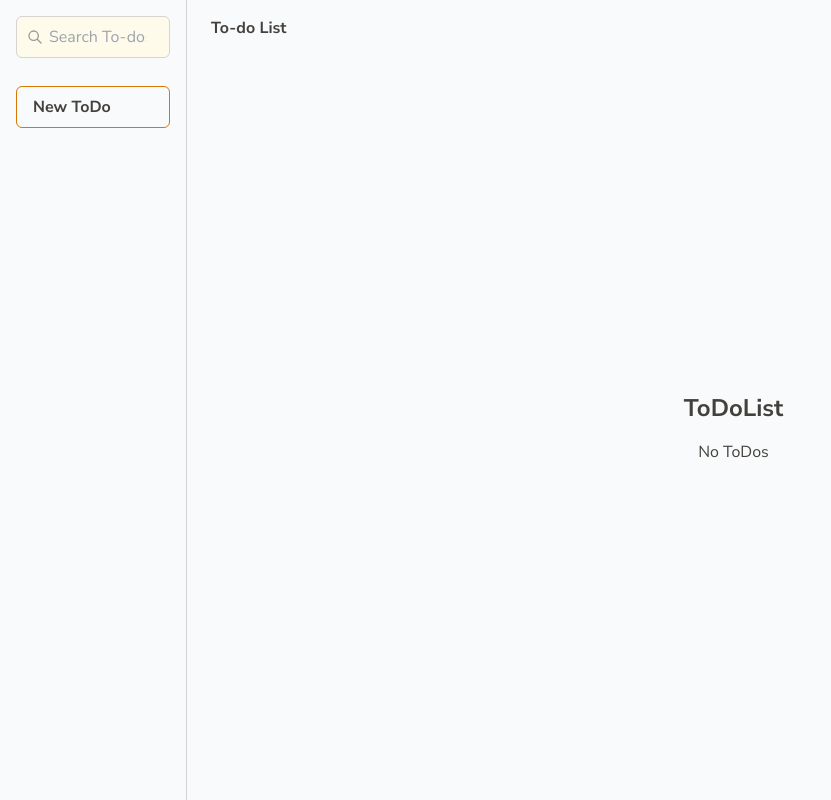
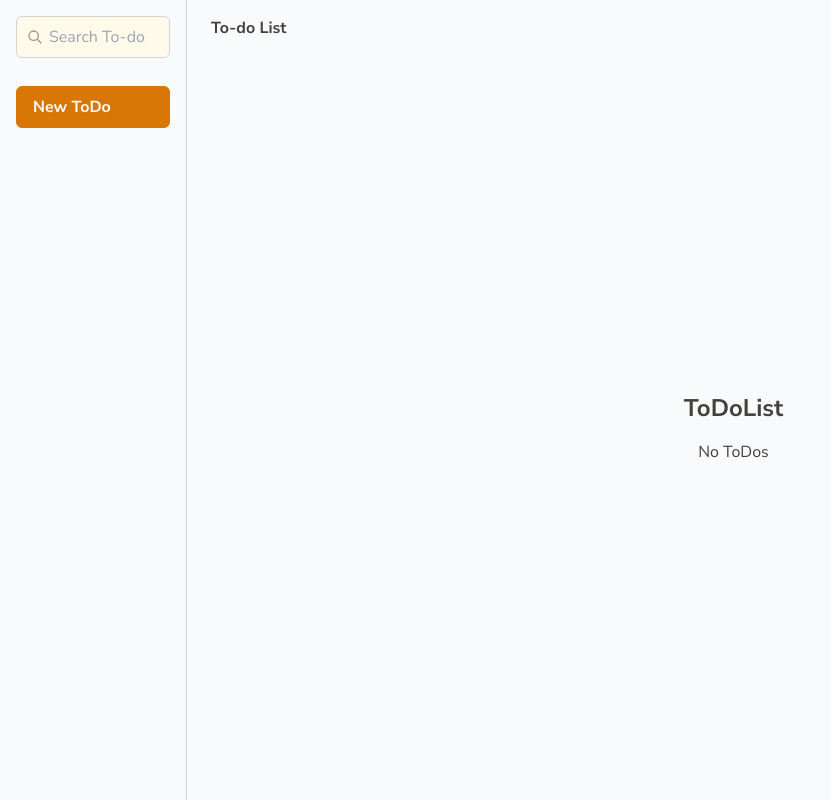
Before and after one commit to LeePaulison/todo-localstorage, a React (Vite) app: page / in a window 1280 px wide. Shown: the whole page, without its empty margins (0-831 px from the left). Built offline with nearby package versions, Linux system fonts and the light colour scheme.

Commit message:
1st draft done

```diff
--- a/src/components/todo/todoList.jsx
+++ b/src/components/todo/todoList.jsx
@@ -5,7 +5,7 @@ export const ToDoList = ({ list }) => {
   console.log("ToDoList", list);
 
   return (
-    <div className='flex flex-col justify-center items-center w-full p-4 overflow-y-auto'>
+    <div className='flex flex-col items-center w-full p-4 my-auto overflow-y-auto'>
       <h1 className='pb-4'>ToDoList</h1>
       {list.length > 0 ? list.map((todo) => <ToDoItem key={todo.id} todo={todo} />) : <p>No ToDos</p>}
     </div>
--- a/src/index.css
+++ b/src/index.css
@@ -124,6 +124,7 @@
     @apply ease-in-out;
   }
   .card {
+    @apply shrink-0;
     @apply flex;
     @apply flex-col;
     @apply bg-white;
@@ -153,6 +154,7 @@
   .card-body {
     @apply p-4;
     @apply grow;
+    @apply max-h-[400px];
     @apply overflow-auto;
   }
 
@@ -187,6 +189,12 @@
     @apply transition-all;
     @apply duration-300;
     @apply ease-in-out;
+  }
+
+  .nav-link.create {
+    @apply bg-amber-600;
+    @apply text-stone-50;
+    @apply hover:bg-amber-700;
   }
 }
 
--- a/src/pages/todo.jsx
+++ b/src/pages/todo.jsx
@@ -5,7 +5,7 @@ import { ToDoList } from "../components/todo/todoList";
 import { Navigation } from "../components/navigation";
 
 const NewToDo = () => (
-  <NavLink className='nav-link' to={`/create`}>
+  <NavLink className='nav-link create' to={`/create`}>
     New ToDo
   </NavLink>
 );
@@ -16,9 +16,6 @@ export const ToDo = () => {
   useEffect(() => {
     document.getElementById("search").value = q;
   }, [q]);
-
-  console.log("Location", location);
-  console.log("List", list);
 
   const addToDoNav = (arr = null) => {
     if (arr === null) return;
```
